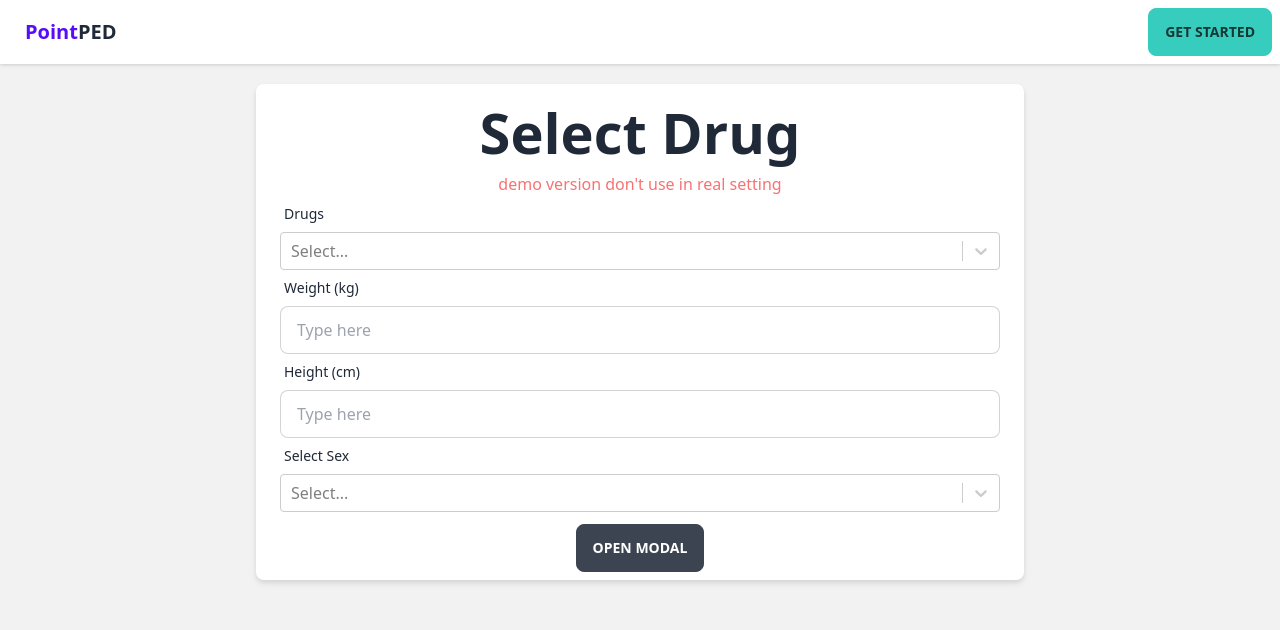
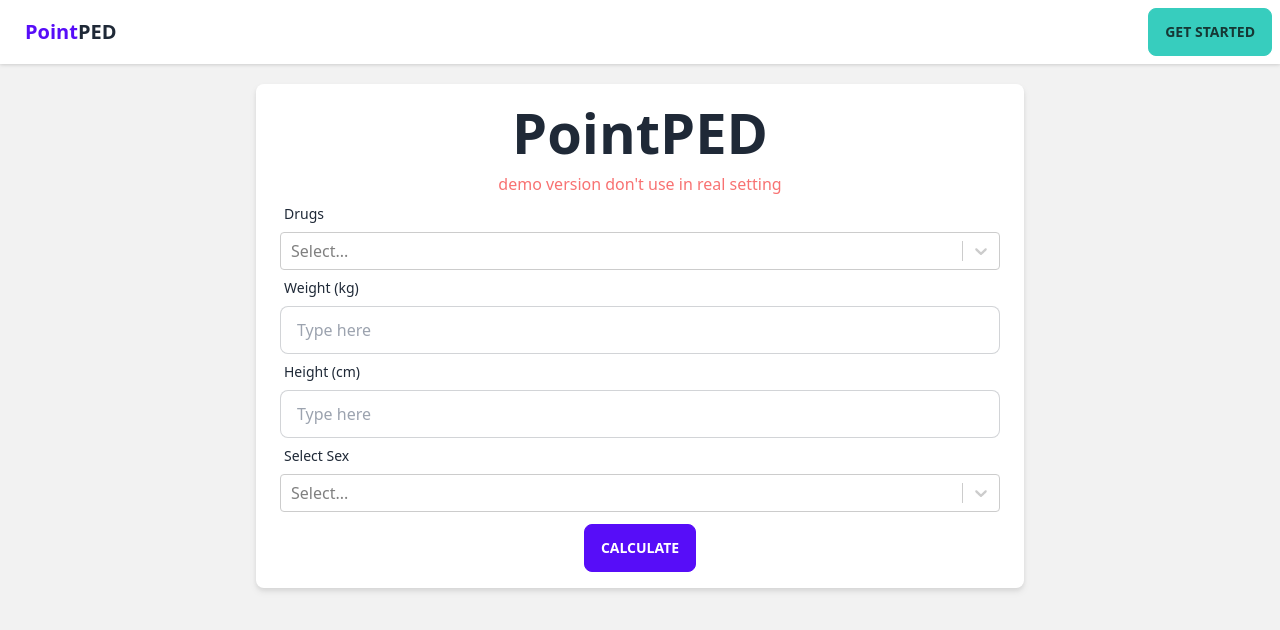
Before and after one commit to swissnp/pointPED, a Next.js app: page / in a window 1280 px wide. Shown: the top 630 px of the page. Built offline with nearby package versions, Linux system fonts and the light colour scheme.

Commit message:
refactor calculation and open modal by state

```diff
--- a/components/calculation.js
+++ b/components/calculation.js
@@ -6,6 +6,7 @@ export function adjustedWeight(weight, height) {
 }
 
 export const calculateWeight = (w, h, s) => {
+  if (h > 0) {
     if (w > 0) {
       if (w > 1.2 * getP50weight(h, s)) {
         console.log("overweight");
@@ -21,4 +22,7 @@ export const calculateWeight = (w, h, s) => {
     } else {
       return getP50weight(h, s);
     }
+  } else {
+    return w;
+  }
 };
--- a/pages/index.js
+++ b/pages/index.js
@@ -31,7 +31,7 @@ export default function Home() {
   const [height, setHeight] = useState("");
   const [selectedDrug, setSelectedDrug] = useState([]);
   const [sex, setSex] = useState("");
-  const [isModelOpen, setIsModelOpen] = useState(false);
+  const [isModalOpen, setIsModalOpen] = useState(false);
   const isWeightValid = useRef(true);
   const isHeightValid = useRef(true);
   const calculatedWeight = useRef(0);
@@ -40,7 +40,7 @@ export default function Home() {
   isWeightValid.current = validateWeight(weight);
   isHeightValid.current = validateHeight(height);
 
-  if (isModelOpen) {
+  if (isModalOpen) {
     calculatedWeight.current = calculateWeight(weight, height, sex);
     if (typeof calculatedWeight.current === "object") {
       isObese.current = true;
@@ -55,20 +55,20 @@ export default function Home() {
   return (
     <>
       <Head>
-        <title>Create Next App</title>
+        <title>PointPed</title>
         <meta name="description" content="Generated by create next app" />
         <meta name="viewport" content="width=device-width, initial-scale=1" />
         <link rel="icon" href="/favicon.ico" />
         <link rel="manifest" href="/manifest.webmanifest"></link>
       </Head>
-      <input type="checkbox" id="my-modal-3" className="modal-toggle" />
+      <input type="checkbox" id="my-modal-3" className={'modal-toggle'} checked={isModalOpen}/>
       <div className="modal text-base-content">
         <div className="modal-box w-11/12 max-w-5xl">
           <label
             htmlFor="my-modal-3"
             className="btn-sm btn-circle btn absolute right-2 top-2"
             onClick={() => {
-              setIsModelOpen(false);
+              setIsModalOpen(false);
             }}
           >
             ✕
@@ -91,7 +91,7 @@ export default function Home() {
                   <th>Dose</th>
                 </tr>
               </thead>
-              {isModelOpen && (
+              {isModalOpen && (
                 <RenderComponent
                   selectedDrug={selectedDrug}
                   calculatedWeight={calculatedWeight.current}
@@ -106,8 +106,8 @@ export default function Home() {
           <NavBar />
           <div className="mx-3 my-5">
             <div className="container mx-auto max-w-screen-md rounded-lg bg-base-100 px-6 py-2 text-base-content drop-shadow-md">
-              <div className="prose-lg p-3 text-center font-bold lg:prose-xl">
-                <h1>Select Drug</h1>
+              <div className="prose-lg p-3 text-center font-bold text-base-content lg:prose-xl">
+                <h1>PointPED</h1>
               </div>
               <p className="text-center text-error">
                 demo version don't use in real setting
@@ -172,16 +172,16 @@ export default function Home() {
                 <span className="label-text">Select Sex</span>
               </label>
               <SexSelectBox onChange={(e) => setSex(e.label)} />
-              <div className=" flex items-center justify-center gap-x-6 pt-3">
+              <div className=" flex items-center justify-center gap-x-6 pt-3 py-2">
                 <label
                   onClick={(e) => {
-                    setIsModelOpen(true);
+                    setIsModalOpen(true);
                     console.log(weight, height);
                   }}
-                  htmlFor="my-modal-3"
-                  className="btn"
+                  // htmlFor="my-modal-3"
+                  className="btn btn-primary"
                 >
-                  open modal
+                  Calculate
                 </label>
               </div>
             </div>
```
Lines whose indentation alone changed are shown as unchanged.
